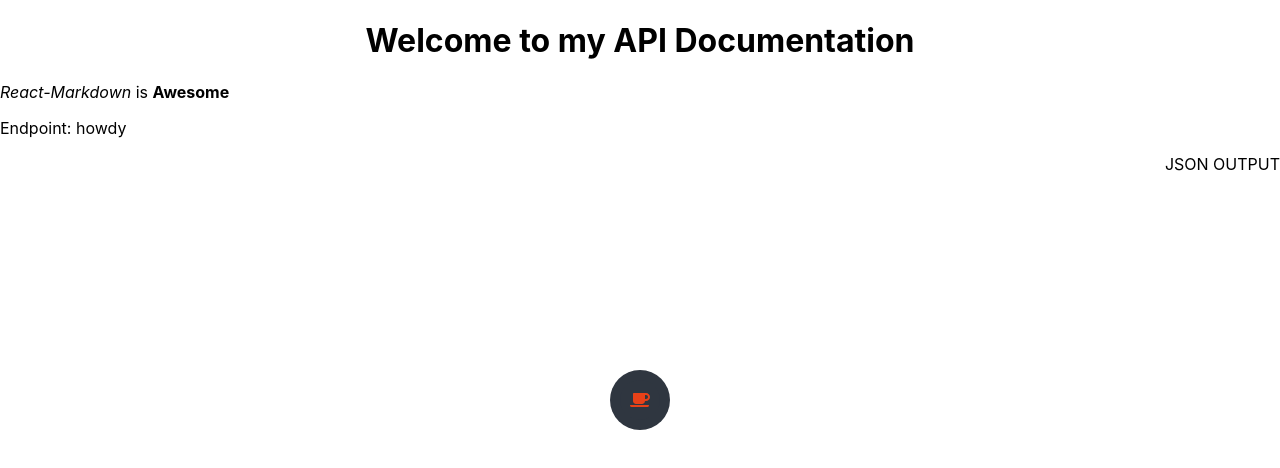
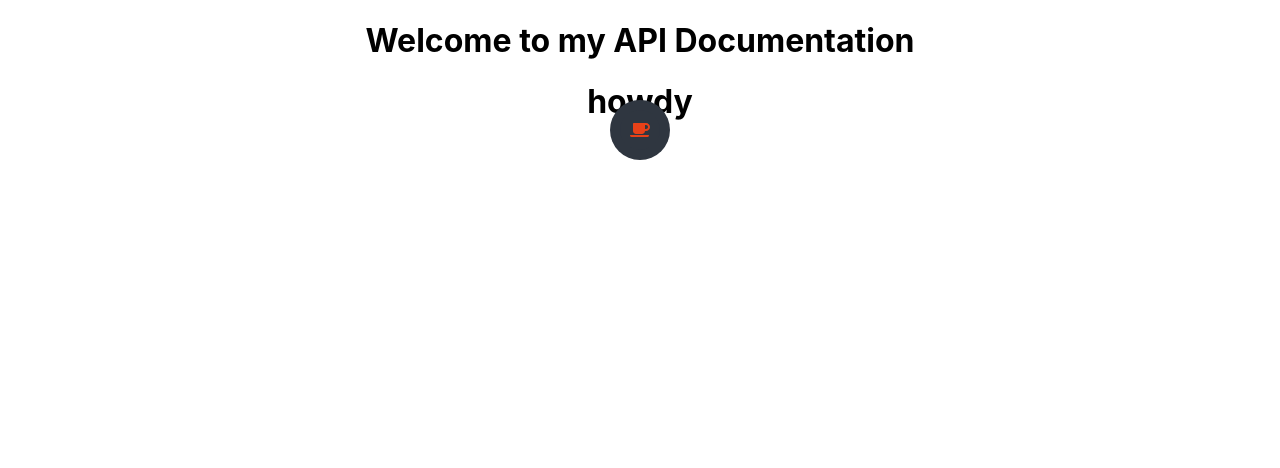
Before and after one commit to AlecHubacher/Making-An-API, a React (Create React App) app in the folder src/main/frontend/: page / in a window 1280 px wide. Shown: the top 468 px of the page. Built offline with nearby package versions, Linux system fonts and the light colour scheme.

Commit message:
moved searchbar to top of document

```diff
--- a/src/main/frontend/src/App.css
+++ b/src/main/frontend/src/App.css
@@ -6,21 +6,21 @@
   text-align: left;
 }
 
-.jsonresponse {
-  text-align: right;
+.jsonresponsebox {
+
 }
 
-.searchboxendpoints {
-  margin: 0;
-  padding: 0;
-  background: #e84118;
-}
+/*.searchboxendpoints {*/
+/*  margin: 0;*/
+/*  padding: 0;*/
+/*  background: #e84118;*/
+/*}*/
 
 .search-box {
   position: absolute;
   top: 50%;
   left: 50%;
-  transform: translate(-50%, -50%);
+  transform: translate(-50%, -500%);
   background: #2f3640;
   height: 40px;
   border-radius: 40px;
@@ -43,7 +43,7 @@
   width: 40px;
   height: 40px;
   border-radius: 50%;
-  background: #2f3640;
+  background: #2f3640;/*#2f3640*/
   display: flex;
   justify-content: center;
   align-items: center;
--- a/src/main/frontend/src/App.js
+++ b/src/main/frontend/src/App.js
@@ -37,18 +37,19 @@ function App() {
   return (
     <div className="App">
         <h1>Welcome to my API Documentation</h1>
-        <div className="searchboxendpoints">
+        <h1>howdy</h1>
+        <div className="jsonresponsebox">
+
+        </div>
+        <div className="searchbar">
             <Search />
         </div>
-        <div className="apidoc">
-            <APIDoc />
-            <div className="endpoints">
-                <p>Endpoint: howdy</p>
-            </div>
-            <div className="jsonresponse">
-                <p>JSON OUTPUT</p>
-            </div>
-        </div>
+        {/*<div className="apidoc">*/}
+        {/*    <APIDoc />*/}
+        {/*    <div className="endpoints">*/}
+        {/*        <p>Endpoint: howdy</p>*/}
+        {/*    </div>*/}
+        {/*</div>*/}
     </div>
   );
 }
```
